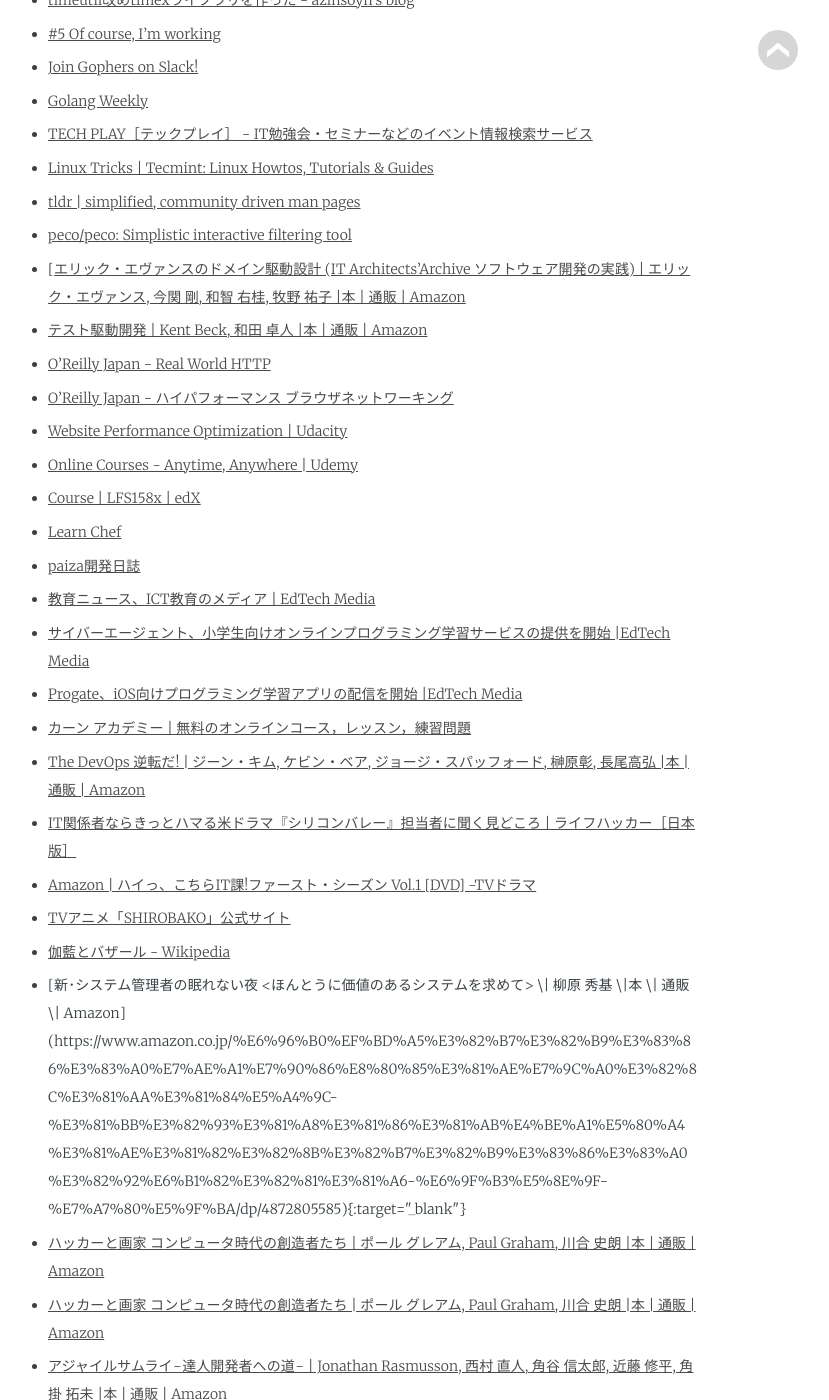
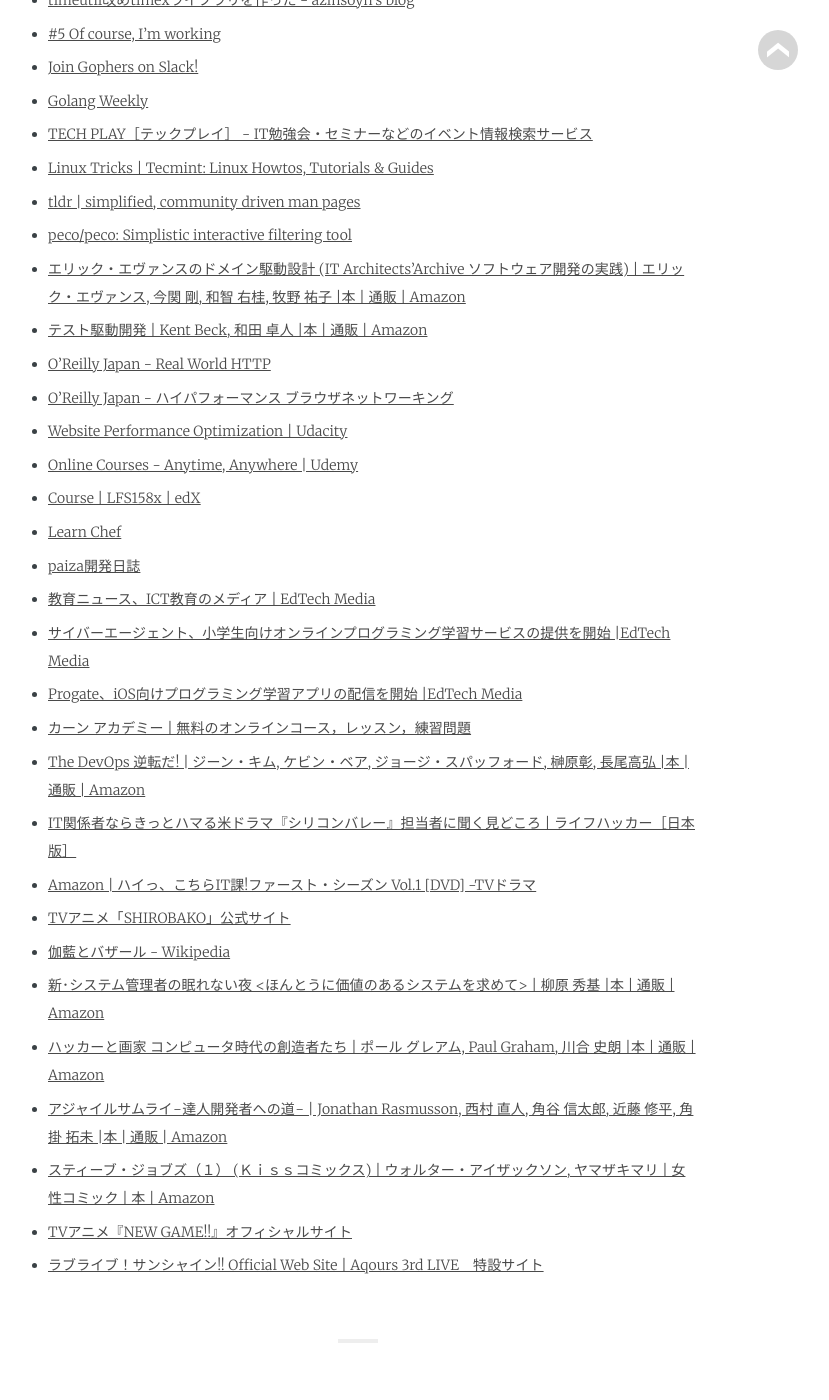
Before and after one commit to rehashfm/rehash.fm, a Jekyll site: the page built from _posts/2018-02-11-36.md, in a window 1280 px wide and 1400 px high, scrolled down 1266 px. Shown: the whole window, without its empty margins (282-1111 px from the left). Built offline with Jekyll 4.4.1, drawn with Linux system fonts in a browser that asks for light colours; some web fonts are replaced.

Commit message:
fix some broken links

```diff
--- a/_posts/2018-02-11-36.md
+++ b/_posts/2018-02-11-36.md
@@ -29,7 +29,7 @@
 - [Linux Tricks \| Tecmint: Linux Howtos, Tutorials & Guides](https://www.tecmint.com/tag/linux-tricks/){:target="_blank"}
 - [tldr \| simplified, community driven man pages](https://tldr.ostera.io/){:target="_blank"}
 - [peco/peco: Simplistic interactive filtering tool](https://github.com/peco/peco){:target="_blank"}
-- [[エリック・エヴァンスのドメイン駆動設計 \(IT Architects’Archive ソフトウェア開発の実践\) \| エリック・エヴァンス, 今関 剛, 和智 右桂, 牧野 祐子 \|本 \| 通販 \| Amazon](https://www.amazon.co.jp/%E3%82%A8%E3%83%AA%E3%83%83%E3%82%AF%E3%83%BB%E3%82%A8%E3%83%B4%E3%82%A1%E3%83%B3%E3%82%B9%E3%81%AE%E3%83%89%E3%83%A1%E3%82%A4%E3%83%B3%E9%A7%86%E5%8B%95%E8%A8%AD%E8%A8%88-Architects%E2%80%99Archive-%E3%82%BD%E3%83%95%E3%83%88%E3%82%A6%E3%82%A7%E3%82%A2%E9%96%8B%E7%99%BA%E3%81%AE%E5%AE%9F%E8%B7%B5-%E3%82%A8%E3%83%AA%E3%83%83%E3%82%AF%E3%83%BB%E3%82%A8%E3%83%B4%E3%82%A1%E3%83%B3%E3%82%B9/dp/4798121967){:target="_blank"}
+- [エリック・エヴァンスのドメイン駆動設計 \(IT Architects’Archive ソフトウェア開発の実践\) \| エリック・エヴァンス, 今関 剛, 和智 右桂, 牧野 祐子 \|本 \| 通販 \| Amazon](https://www.amazon.co.jp/%E3%82%A8%E3%83%AA%E3%83%83%E3%82%AF%E3%83%BB%E3%82%A8%E3%83%B4%E3%82%A1%E3%83%B3%E3%82%B9%E3%81%AE%E3%83%89%E3%83%A1%E3%82%A4%E3%83%B3%E9%A7%86%E5%8B%95%E8%A8%AD%E8%A8%88-Architects%E2%80%99Archive-%E3%82%BD%E3%83%95%E3%83%88%E3%82%A6%E3%82%A7%E3%82%A2%E9%96%8B%E7%99%BA%E3%81%AE%E5%AE%9F%E8%B7%B5-%E3%82%A8%E3%83%AA%E3%83%83%E3%82%AF%E3%83%BB%E3%82%A8%E3%83%B4%E3%82%A1%E3%83%B3%E3%82%B9/dp/4798121967){:target="_blank"}
 - [テスト駆動開発 \| Kent Beck, 和田 卓人 \|本 \| 通販 \| Amazon](https://www.amazon.co.jp/%E3%83%86%E3%82%B9%E3%83%88%E9%A7%86%E5%8B%95%E9%96%8B%E7%99%BA-Kent-Beck/dp/4274217884/ref=sr_1_1?s=books&ie=UTF8&qid=1518291825&sr=1-1&dpID=51hsd-b1RTL&preST=_SY291_BO1,204,203,200_QL40_&dpSrc=srch){:target="_blank"}
 - [O'Reilly Japan \- Real World HTTP](https://www.oreilly.co.jp/books/9784873118048/){:target="_blank"}
 - [O'Reilly Japan \- ハイパフォーマンス ブラウザネットワーキング](https://www.oreilly.co.jp/books/9784873116761/){:target="_blank"}
@@ -47,8 +47,7 @@
 - [Amazon \| ハイっ、こちらIT課\!ファースト・シーズン Vol\.1 \[DVD\] \-TVドラマ](https://www.amazon.co.jp/%E3%83%8F%E3%82%A4%E3%81%A3%E3%80%81%E3%81%93%E3%81%A1%E3%82%89IT%E8%AA%B2-%E3%83%95%E3%82%A1%E3%83%BC%E3%82%B9%E3%83%88%E3%83%BB%E3%82%B7%E3%83%BC%E3%82%BA%E3%83%B3-Vol-1-DVD-%E3%82%AF%E3%83%AA%E3%82%B9%E3%83%BB%E3%82%AA%E3%83%80%E3%82%A6%E3%83%89/dp/B000PC6ZRU){:target="_blank"}
 - [TVアニメ「SHIROBAKO」公式サイト](http://shirobako-anime.com/){:target="_blank"}
 - [伽藍とバザール \- Wikipedia](https://ja.wikipedia.org/wiki/%E4%BC%BD%E8%97%8D%E3%81%A8%E3%83%90%E3%82%B6%E3%83%BC%E3%83%AB){:target="_blank"}
-- [新･システム管理者の眠れない夜 <ほんとうに価値のあるシステムを求めて> \| 柳原 秀基 \|本 \| 通販 \| Amazon](https://www.amazon.co.jp/%E6%96%B0%EF%BD%A5%E3%82%B7%E3%82%B9%E3%83%86%E3%83%A0%E7%AE%A1%E7%90%86%E8%80%85%E3%81%AE%E7%9C%A0%E3%82%8C%E3%81%AA%E3%81%84%E5%A4%9C-%E3%81%BB%E3%82%93%E3%81%A8%E3%81%86%E3%81%AB%E4%BE%A1%E5%80%A4%E3%81%AE%E3%81%82%E3%82%8B%E3%82%B7%E3%82%B9%E3%83%86%E3%83%A0%E3%82%92%E6%B1%82%E3%82%81%E3%81%A6-%E6%9F%B3%E5%8E%9F-%E7%A7%80%E5%9F%BA/dp/4872805585){:target="_blank"}
-- [ハッカーと画家 コンピュータ時代の創造者たち \| ポール グレアム, Paul Graham, 川合 史朗 \|本 \| 通販 \| Amazon](https://www.amazon.co.jp/%E3%83%8F%E3%83%83%E3%82%AB%E3%83%BC%E3%81%A8%E7%94%BB%E5%AE%B6-%E3%82%B3%E3%83%B3%E3%83%94%E3%83%A5%E3%83%BC%E3%82%BF%E6%99%82%E4%BB%A3%E3%81%AE%E5%89%B5%E9%80%A0%E8%80%85%E3%81%9F%E3%81%A1-%E3%83%9D%E3%83%BC%E3%83%AB-%E3%82%B0%E3%83%AC%E3%82%A2%E3%83%A0/dp/4274065979/ref=sr_1_1?s=books&ie=UTF8&qid=1518292840&sr=1-1&keywords=%E3%83%8F%E3%83%83%E3%82%AB%E3%83%BC%E3%81%A8%E7%94%BB%E5%AE%B6){:target="_blank"}
+- [新･システム管理者の眠れない夜 \<ほんとうに価値のあるシステムを求めて\> \| 柳原 秀基 \|本 \| 通販 \| Amazon](https://www.amazon.co.jp/%E6%96%B0%EF%BD%A5%E3%82%B7%E3%82%B9%E3%83%86%E3%83%A0%E7%AE%A1%E7%90%86%E8%80%85%E3%81%AE%E7%9C%A0%E3%82%8C%E3%81%AA%E3%81%84%E5%A4%9C-%E3%81%BB%E3%82%93%E3%81%A8%E3%81%86%E3%81%AB%E4%BE%A1%E5%80%A4%E3%81%AE%E3%81%82%E3%82%8B%E3%82%B7%E3%82%B9%E3%83%86%E3%83%A0%E3%82%92%E6%B1%82%E3%82%81%E3%81%A6-%E6%9F%B3%E5%8E%9F-%E7%A7%80%E5%9F%BA/dp/4872805585){:target="_blank"}
 - [ハッカーと画家 コンピュータ時代の創造者たち \| ポール グレアム, Paul Graham, 川合 史朗 \|本 \| 通販 \| Amazon](https://www.amazon.co.jp/%E3%83%8F%E3%83%83%E3%82%AB%E3%83%BC%E3%81%A8%E7%94%BB%E5%AE%B6-%E3%82%B3%E3%83%B3%E3%83%94%E3%83%A5%E3%83%BC%E3%82%BF%E6%99%82%E4%BB%A3%E3%81%AE%E5%89%B5%E9%80%A0%E8%80%85%E3%81%9F%E3%81%A1-%E3%83%9D%E3%83%BC%E3%83%AB-%E3%82%B0%E3%83%AC%E3%82%A2%E3%83%A0/dp/4274065979/ref=sr_1_1?s=books&ie=UTF8&qid=1518292840&sr=1-1&keywords=%E3%83%8F%E3%83%83%E3%82%AB%E3%83%BC%E3%81%A8%E7%94%BB%E5%AE%B6){:target="_blank"}
 - [アジャイルサムライ−達人開発者への道− \| Jonathan Rasmusson, 西村 直人, 角谷 信太郎, 近藤 修平, 角掛 拓未 \|本 \| 通販 \| Amazon](https://www.amazon.co.jp/%E3%82%A2%E3%82%B8%E3%83%A3%E3%82%A4%E3%83%AB%E3%82%B5%E3%83%A0%E3%83%A9%E3%82%A4%E2%88%92%E9%81%94%E4%BA%BA%E9%96%8B%E7%99%BA%E8%80%85%E3%81%B8%E3%81%AE%E9%81%93%E2%88%92-Jonathan-Rasmusson/dp/4274068560/ref=sr_1_1?s=books&ie=UTF8&qid=1518292873&sr=1-1&keywords=%E3%82%A2%E3%82%B8%E3%83%A3%E3%82%A4%E3%83%AB%E3%82%B5%E3%83%A0%E3%83%A9%E3%82%A4){:target="_blank"}
 - [スティーブ・ジョブズ（１） \(Ｋｉｓｓコミックス\) \| ウォルター・アイザックソン, ヤマザキマリ \| 女性コミック \| 本 \| Amazon](https://www.amazon.co.jp/%E3%82%B9%E3%83%86%E3%82%A3%E3%83%BC%E3%83%96%E3%83%BB%E3%82%B8%E3%83%A7%E3%83%96%E3%82%BA%EF%BC%88%EF%BC%91%EF%BC%89-%EF%BC%AB%EF%BD%89%EF%BD%93%EF%BD%93%E3%82%B3%E3%83%9F%E3%83%83%E3%82%AF%E3%82%B9-%E3%82%A6%E3%82%A9%E3%83%AB%E3%82%BF%E3%83%BC%E3%83%BB%E3%82%A2%E3%82%A4%E3%82%B6%E3%83%83%E3%82%AF%E3%82%BD%E3%83%B3-ebook/dp/B00EDH5614/ref=sr_1_6?s=books&ie=UTF8&qid=1518292923&sr=1-6&keywords=%E3%82%B9%E3%83%86%E3%82%A3%E3%83%BC%E3%83%96){:target="_blank"}
```
